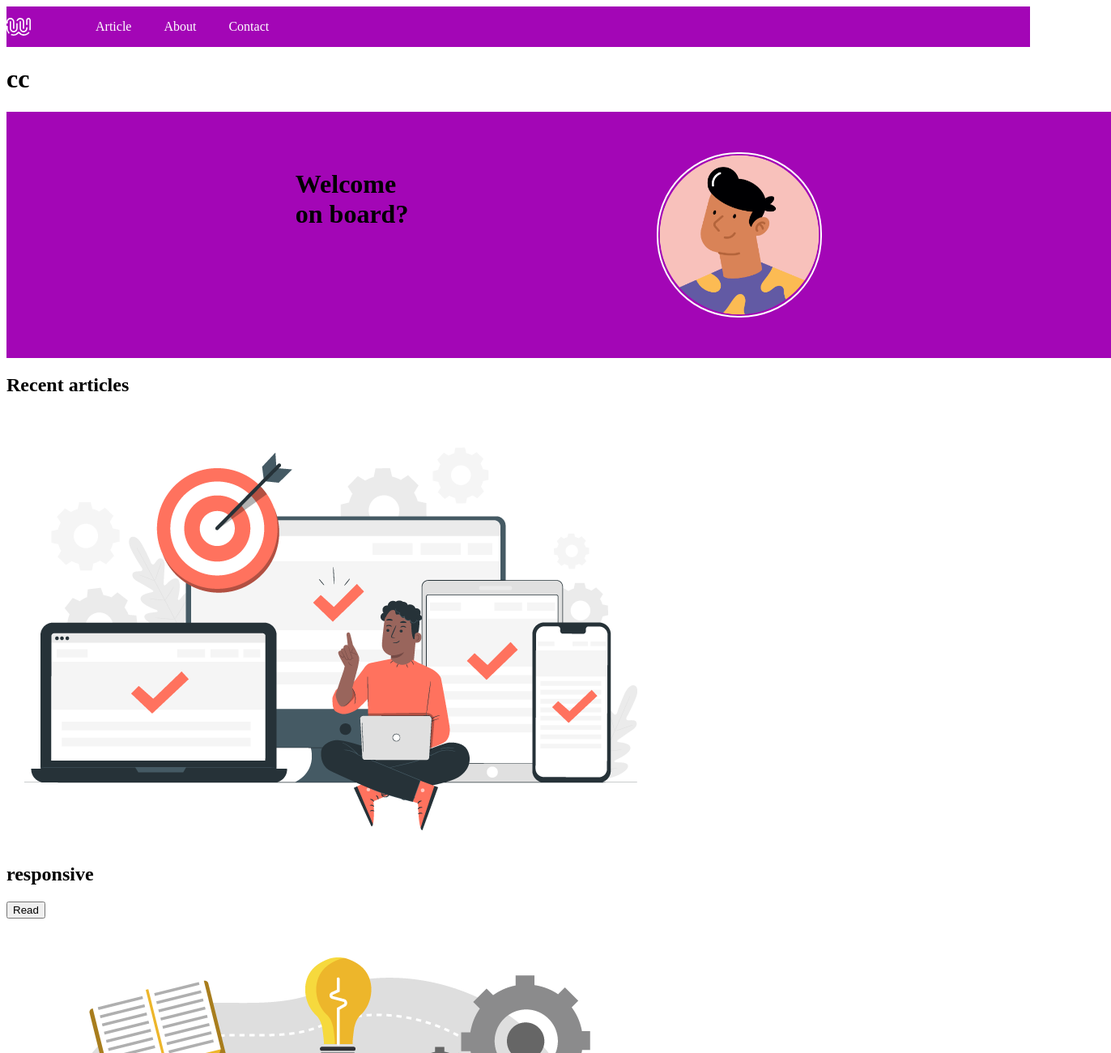
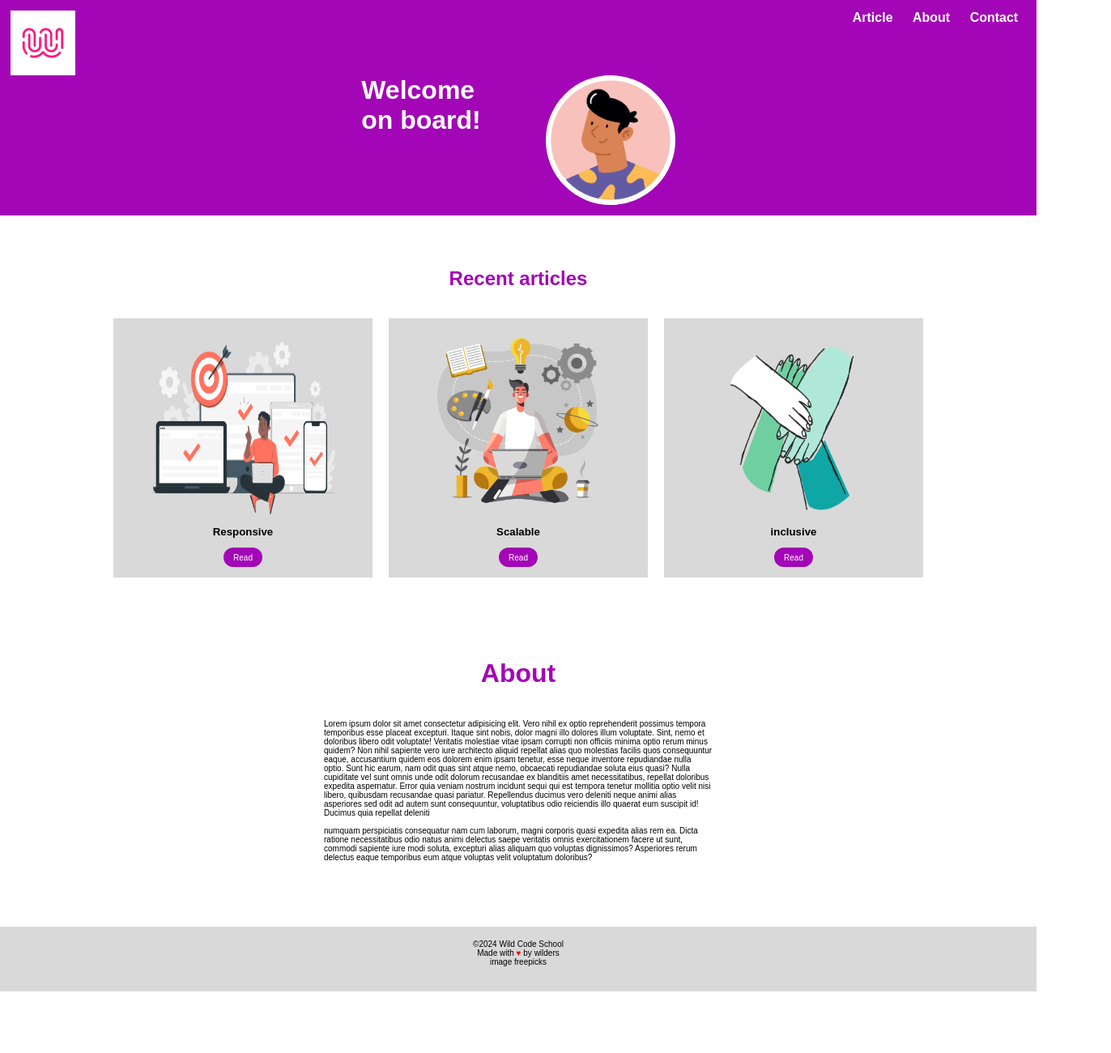
Before and after one commit to messaoudisony/exo1, a plain HTML site: page index.html in a window 1280 px wide. Shown: the top 1300 px of the page at 81% size, 1372 px wide, since content can reach past the window. After the commit the page ends 1224 px from the top, so only its background shows below. Drawn offline with Linux system fonts and the light colour scheme.

Commit message:
modificatiion

```diff
--- a/index.html
+++ b/index.html
@@ -1,66 +1,85 @@
 <!DOCTYPE html>
 <html lang="en">
   <head>
-    <meta charset="UTF-8">
-    <meta name="viewport" content="width=device-width, initial-scale=1.0">
-    <title>exo1</title>
-    <link rel="stylesheet" type="text/css" href="style.css">
+    <meta charset="UTF-8" />
+    <meta name="viewport" content="width=device-width, initial-scale=1.0" />
+    <link rel="stylesheet" href="style.css" />
+    <title>documents</title>
   </head>
+  <body>
+    <header>
+      <nav>
+        <img id="logo" src="img/logo.jpg" alt="logo" />
+        <ul>
+          <a>Article</a>
+          <a>About</a>
+          <a>Contact</a>
+        </ul>
+      </nav>
+      <div class="title">
+        <h1>
+          Welcome <br/>on board!
+        </h1>
+        <img id="avatar" src="img/avatar.png" alt="avatar" />
+      </div>
+    </header>
+    <section class="main">
+      <h2>Recent articles</h2>
 
-<body>
-
-    <nav>
-     <img src="img/logo.svg" alt="logo">
-        <ul class="navbar">
-            <ol>Article</ol>
-            <ol>About</ol>
-            <ol>Contact</ol>
+      <div class="images">
+        <div class="card">
+          <img src="img/responsive.png" alt="responsive" />
+          <h5>Responsive</h5>
+          <button>Read</button>
         </div>
-    </nav>
-    <h1>cc</h1>
-
-    <div class="aside">
-        <h1>Welcome<br/>on board?</h1>
-        <img id="img1" src="img/avatar.png"  alt="avatar">
+        <div class="card">
+          <img src="img/scalable.png" alt="scalable" />
+          <h5>Scalable</h5>
+          <button>Read</button>
         </div>
-<section class="article">
-    <h1>Recent articles</h1>
-    <div class="main">
-        <div class="cards">
-          <img id="img2" src="img/responsive.png" alt="responsive">
-            <h2>responsive</h2>
-            <input type="button" value="Read">
-        </div>
-         <div class="cards">
-            <img id="img2" src="img/scalable.png" alt="scalade">
-            <h2>responsive</h2>
-            <input type="button" value="Read">
-        </div>
-        <div class="cards">
-            <img id="img3" src="img/inclusive.png" alt="inclusive">
-            <h2>responsive</h2>
-            <input type="button" value="Read">
+        <div class="card">
+          <img src="img/inclusive.png" alt=" inclusive" />
+          <h5>inclusive</h5>
+          <button>Read</button>
         </div>
       </div>
     </section>
-
-<div class="aside">
-    <h1>About</h1>
-    <p>Lorem ipsum dolor, sit amet consectetur adipisicing elit. Ipsam architecto dolorem magni itaque dolores minus, aperiam ipsa laborum minima. Ex, nesciunt ratione? Itaque atque tempore numquam, nam ab vel vero mollitia earum. Natus maxime libero quos sint fuga illum corporis eos tempora nobis quisquam voluptatem dolorem accusamus maiores eveniet, error, ut earum eius officiis, labore saepe. Aperiam deleniti in eligendi.</p>
-    <br>
-    <p>Lorem ipsum dolor sit amet consectetur adipisicing elit. Libero doloremque aliquid alias, ad a dolore magnam maxime, ipsa saepe dolorem fuga explicabo nobis aliquam voluptate odit voluptates quod maiores eveniet. Animi quam nostrum magnam architecto molestiae! Mollitia commodi consequuntur maiores numquam, autem aperiam atque temporibus excepturi voluptate! Voluptatibus sint error vitae veniam, officiis expedita maiores quisquam consequatur molestiae ipsam quam?</p>
-</div>
-
+    <article class="about">
+      <h3>About</h3>
+      <p>
+        Lorem ipsum dolor sit amet consectetur adipisicing elit. Vero nihil ex
+        optio reprehenderit possimus tempora temporibus esse placeat excepturi.
+        Itaque sint nobis, dolor magni illo dolores illum voluptate. Sint, nemo
+        et doloribus libero odit voluptate! Veritatis molestiae vitae ipsam
+        corrupti non officiis minima optio rerum minus quidem? Non nihil
+        sapiente vero iure architecto aliquid repellat alias quo molestias
+        facilis quos consequuntur eaque, accusantium quidem eos dolorem enim
+        ipsam tenetur, esse neque inventore repudiandae nulla optio. Sunt hic
+        earum, nam odit quas sint atque nemo, obcaecati repudiandae soluta eius
+        quasi? Nulla cupiditate vel sunt omnis unde odit dolorum recusandae ex
+        blanditiis amet necessitatibus, repellat doloribus expedita aspernatur.
+        Error quia veniam nostrum incidunt sequi qui est tempora tenetur
+        mollitia optio velit nisi libero, quibusdam recusandae quasi pariatur.
+        Repellendus ducimus vero deleniti neque animi alias asperiores sed odit
+        ad autem sunt consequuntur, voluptatibus odio reiciendis illo quaerat
+        eum suscipit id! Ducimus quia repellat deleniti
+        <br />
+        <br />
+        numquam perspiciatis consequatur nam cum laborum, magni corporis quasi
+        expedita alias rem ea. Dicta ratione necessitatibus odio natus animi
+        delectus saepe veritatis omnis exercitationem facere ut sunt, commodi
+        sapiente iure modi soluta, excepturi alias aliquam quo voluptas
+        dignissimos? Asperiores rerum delectus eaque temporibus eum atque
+        voluptas velit voluptatum doloribus?
+      </p>
+    </article>
     <footer>
-    <p id="span1"> 2024 Wild code School</p>
-    <p id="span2">made with by wilder</p>
-    <p id="span3">image <span id="red">freepicks</span></p>
+      <p id="span1">&copy;2024 Wild Code School</p>
+      <p id="span2">Made with <span id="heart">&hearts;
+      </span> by wilders</p>
+      <p id="span3">image
+        <span id="red">freepicks</span>
+    </p>
     </footer>
-
-
-
-
-
   </body>
-
 </html>
--- a/style.css
+++ b/style.css
@@ -1,48 +1,157 @@
-bod{
-    padding: 0px;
-    margin: 0px;
+* {
+    margin: 0;
+    padding: 0;
+    box-sizing: border-box;
+    font-family: Arial, Helvetica, sans-serif;
   }
 
-nav{
-    background-color: #A306B6;
-    width: 100%;
+  header {
+    background: #a306b6;
     display: flex;
-    color: white;
-}
-ul{
-    color:white;
-    justify-content: space-between;
-    display: flex;
-    position: sticky;
-
+    flex-direction: column;
+    padding: 1%;
+    margin-bottom: 5%;
   }
 
-#img1{
-    width: 200px;
-    border: 2px solid white;
-    border-radius: 100px;
+  nav {
+    display: flex;
+    flex-direction: row;
+    justify-content: space-between;
   }
 
-.aside{
-    background-color: #A306B6;
-    width: 100%;
+  ul a {
+    display: inline;
+    color: white;
+    font-weight: bold;
+    margin: 10px;
+  }
+
+  #logo {
+    width: 5rem;
+  }
+
+  .title {
+    display: flex;
     flex-direction: row;
     justify-content: center;
+  }
+  #avatar {
+    width: 10rem;
+    height: 10rem;
+    border: 5px solid white;
+    border-radius: 50%;
+    background: white;
+    margin-left: 5rem;
+  }
+  .main {
     display: flex;
-    margin: 0px;
-    padding: 50px;
-    justify-content: space-evenly;
+    flex-direction: column;
+    text-align: center;
+    align-items: center;
+  }
+  .images {
+    display: flex;
+    flex-direction: row;
+  }
+  .main .images .card {
+    background: #d9d9d9;
+    margin: 10px;
+    padding: 1%;
+    width: 20em;
+    height: 20em;
+  }
+  .main .images .card h5 {
+    margin: 2px;
+  }
+  .main .images .card button {
+    color: white;
+    font-size: 10px;
+    background: #a306b6;
+    width: 3rem;
+    height: 1.5rem;
+    border-radius: 1rem;
+    border-style: none;
+    text-align: center;
+    margin: 1em;
+  }
+  .main .images img {
+    width: 15rem;
+    height: 15rem;
   }
 
-nav > img{
-    width: 30px;
+  h2 {
+    color: #a306b6;
+    font-weight: bold;
+    margin-bottom: 2%;
   }
-footer{
+
+  h1 {
+    color: white;
+    font-weight: bold;
+  }
+
+  .about {
+    display: flex;
+    flex-direction: column;
     text-align: center;
-    padding: 10px;
-    background-color: #D9D9D9;
-    height: 5px;
+    align-items: center;
+    margin-top: 7%;
   }
-#red{
-    color: #A306B6;
+
+  .about h3 {
+    font-weight: bold;
+    color: #a306b6;
+    font-size: 2rem;
+    margin-bottom: 3%;
   }
+
+  .about > p {
+    max-width: 30rem;
+    text-align: left;
+    font-size: 10px;
+    margin-bottom: 5rem;
+  }
+
+  footer {
+    height: 5rem;
+    background: #d9d9d9;
+    display: flex;
+    flex-direction: column;
+    align-items: center;
+    padding: 1rem;
+  }
+
+  footer #free {
+    color: red;
+  }
+
+  footer #heart {
+    color: red;
+  }
+
+  footer p {
+    font-size: 10px;
+  }
+
+  @media screen and (max-width: 992px) {
+    nav {
+      flex-direction: column;
+      align-items: center;
+      margin: 2%;
+    }
+    .title {
+      flex-direction: column;
+      align-items: center;
+      margin: 1%;
+    }
+    .main .images {
+      flex-direction: column;
+    }
+
+    #avatar {
+      margin: 1em;
+    }
+    ul {
+      margin-top: 5%;
+    }
+  }
```
Lines whose indentation alone changed are shown as unchanged.
